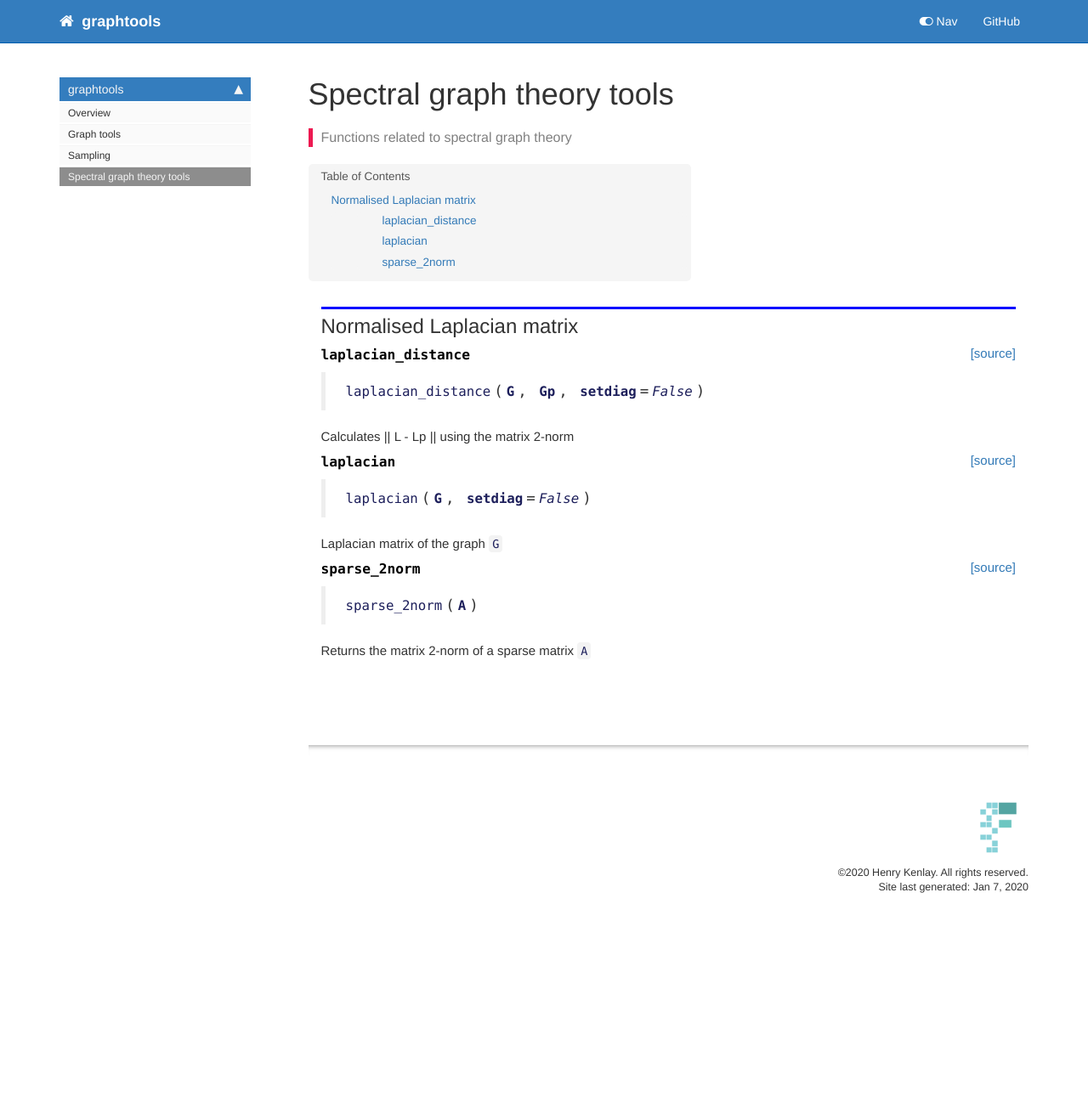
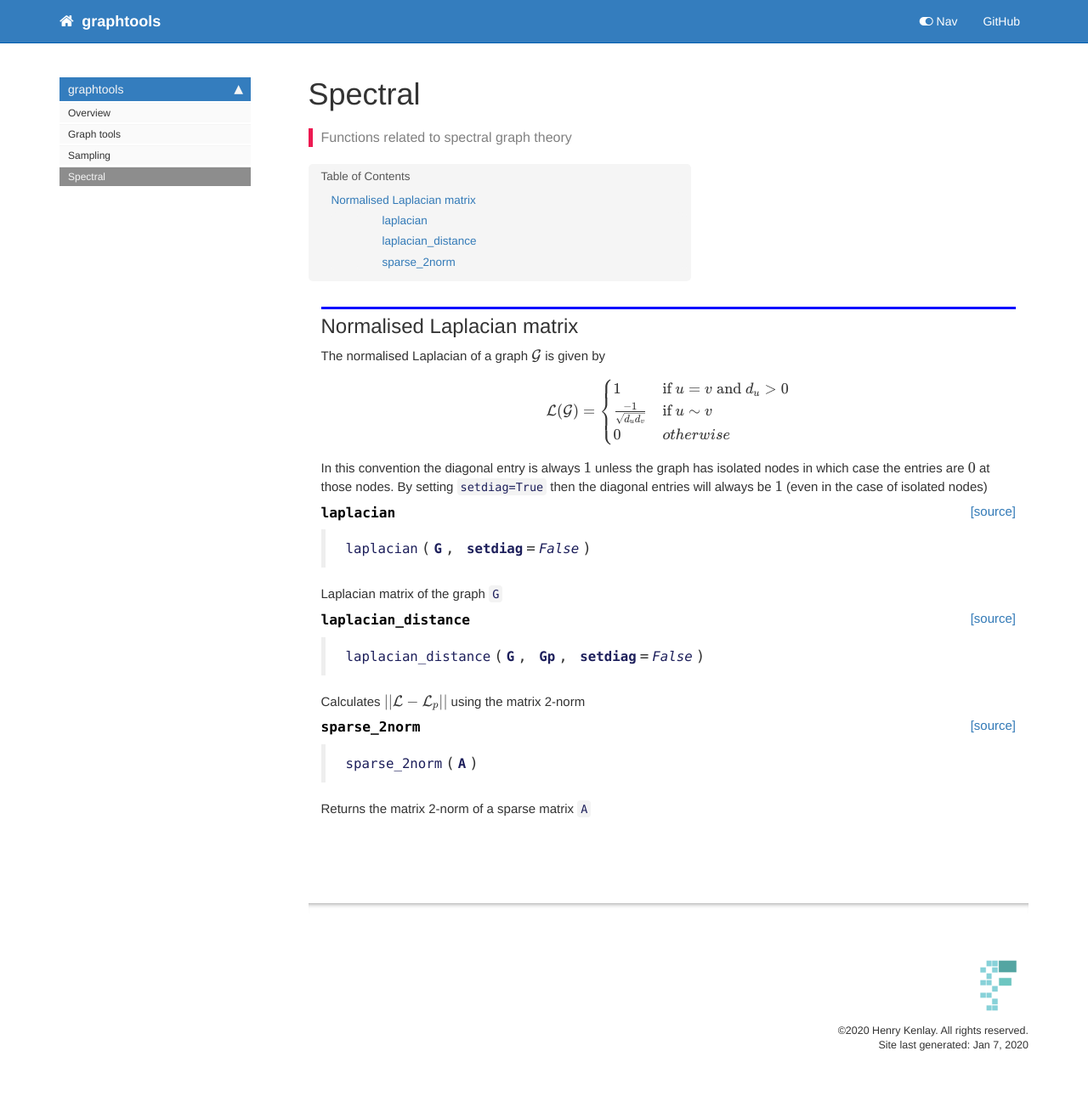
Before and after one commit to henrykenlay/grapht, a Jekyll site: the page built from docs/spectral.html, in a window 1280 px wide. Shown: the whole page at 85% size. Built offline with Jekyll 4.4.1, drawn with Linux system fonts in a browser that asks for light colours; nearby versions of some CDN libraries; comment, search, counter and statistics services are not loaded; before the commit the page ends 1104 px from its top, so only the background shows below that.

Commit message:
updated docs

```diff
--- a/docs/_data/sidebars/home_sidebar.yml
+++ b/docs/_data/sidebars/home_sidebar.yml
@@ -16,7 +16,7 @@ entries:
       title: Sampling
       url: /sampling
     - output: web,pdf
-      title: Spectral graph theory tools
+      title: Spectral
       url: /spectral
     output: web
     title: graphtools
--- a/docs/sidebar.json
+++ b/docs/sidebar.json
@@ -3,6 +3,6 @@
     "Overview": "/",
     "Graph tools": "/graphtools",
     "Sampling": "/sampling",
-    "Spectral graph theory tools": "/spectral"
+    "Spectral": "/spectral"
   }
 }
--- a/docs/spectral.html
+++ b/docs/spectral.html
@@ -1,6 +1,6 @@
 ---
 
-title: Spectral graph theory tools
+title: Spectral
 
 keywords: fastai
 sidebar: home_sidebar
@@ -28,6 +28,20 @@ summary: "Functions related to spectral graph theory"
 </div>
 </div>
 </div>
+<div class="cell border-box-sizing text_cell rendered"><div class="inner_cell">
+<div class="text_cell_render border-box-sizing rendered_html">
+<p>The normalised Laplacian of a graph $\mathcal{G}$ is given by
+$$\mathcal{L}(\mathcal{G}) = \begin{cases}
+1 &amp; \text{if }u=v \text{ and } d_u &gt; 0 \\
+\frac{-1}{\sqrt{d_ud_v}} &amp; \text{if }u \sim v \\
+0 &amp; otherwise
+\end{cases}
+$$</p>
+<p>In this convention the diagonal entry is always $1$ unless the graph has isolated nodes in which case the entries are $0$ at those nodes. By setting <code>setdiag=True</code> then the diagonal entries will always be $1$ (even in the case of isolated nodes)</p>
+
+</div>
+</div>
+</div>
 <div class="cell border-box-sizing code_cell rendered">
 
 </div>
@@ -40,28 +54,7 @@ summary: "Functions related to spectral graph theory"
 
 
 <div class="output_markdown rendered_html output_subarea ">
-<h4 id="laplacian_distance" class="doc_header"><code>laplacian_distance</code><a href="https://github.com/HenryKenlay/graphtools/tree/master/graphtools/spectral.py#L7" class="source_link" style="float:right">[source]</a></h4><blockquote><p><code>laplacian_distance</code>(<strong><code>G</code></strong>, <strong><code>Gp</code></strong>, <strong><code>setdiag</code></strong>=<em><code>False</code></em>)</p>
-</blockquote>
-<p>Calculates || L - Lp || using the matrix 2-norm</p>
-
-</div>
-
-</div>
-
-</div>
-</div>
-
-</div>
-<div class="cell border-box-sizing code_cell rendered">
-
-<div class="output_wrapper">
-<div class="output">
-
-<div class="output_area">
-
-
-<div class="output_markdown rendered_html output_subarea ">
-<h4 id="laplacian" class="doc_header"><code>laplacian</code><a href="https://github.com/HenryKenlay/graphtools/tree/master/graphtools/spectral.py#L14" class="source_link" style="float:right">[source]</a></h4><blockquote><p><code>laplacian</code>(<strong><code>G</code></strong>, <strong><code>setdiag</code></strong>=<em><code>False</code></em>)</p>
+<h4 id="laplacian" class="doc_header"><code>laplacian</code><a href="https://github.com/HenryKenlay/graphtools/tree/master/graphtools/spectral.py#L6" class="source_link" style="float:right">[source]</a></h4><blockquote><p><code>laplacian</code>(<strong><code>G</code></strong>, <strong><code>setdiag</code></strong>=<em><code>False</code></em>)</p>
 </blockquote>
 <p>Laplacian matrix of the graph <code>G</code></p>
 
@@ -82,7 +75,28 @@ summary: "Functions related to spectral graph theory"
 
 
 <div class="output_markdown rendered_html output_subarea ">
-<h4 id="sparse_2norm" class="doc_header"><code>sparse_2norm</code><a href="https://github.com/HenryKenlay/graphtools/tree/master/graphtools/spectral.py#L21" class="source_link" style="float:right">[source]</a></h4><blockquote><p><code>sparse_2norm</code>(<strong><code>A</code></strong>)</p>
+<h4 id="laplacian_distance" class="doc_header"><code>laplacian_distance</code><a href="https://github.com/HenryKenlay/graphtools/tree/master/graphtools/spectral.py#L13" class="source_link" style="float:right">[source]</a></h4><blockquote><p><code>laplacian_distance</code>(<strong><code>G</code></strong>, <strong><code>Gp</code></strong>, <strong><code>setdiag</code></strong>=<em><code>False</code></em>)</p>
+</blockquote>
+<p>Calculates $|| \mathcal{L} -  \mathcal{L}_p ||$ using the matrix 2-norm</p>
+
+</div>
+
+</div>
+
+</div>
+</div>
+
+</div>
+<div class="cell border-box-sizing code_cell rendered">
+
+<div class="output_wrapper">
+<div class="output">
+
+<div class="output_area">
+
+
+<div class="output_markdown rendered_html output_subarea ">
+<h4 id="sparse_2norm" class="doc_header"><code>sparse_2norm</code><a href="https://github.com/HenryKenlay/graphtools/tree/master/graphtools/spectral.py#L20" class="source_link" style="float:right">[source]</a></h4><blockquote><p><code>sparse_2norm</code>(<strong><code>A</code></strong>)</p>
 </blockquote>
 <p>Returns the matrix 2-norm of a sparse matrix <code>A</code></p>
 
--- a/graphtools/_nbdev.py
+++ b/graphtools/_nbdev.py
@@ -7,8 +7,8 @@ index = {"non_pendant_edges": "00_graphtools.ipynb",
          "has_isolated_nodes": "00_graphtools.ipynb",
          "sample_nodes": "01_sampling.ipynb",
          "sample_node": "01_sampling.ipynb",
+         "laplacian": "02_spectral.ipynb",
          "laplacian_distance": "02_spectral.ipynb",
-         "laplacian": "02_spectral.ipynb",
          "sparse_2norm": "02_spectral.ipynb"}
 
 modules = ["graphtools.py",
```
Also changed, not shown: graphtools/spectral.py (+8 -9 lines), 1 other file.
